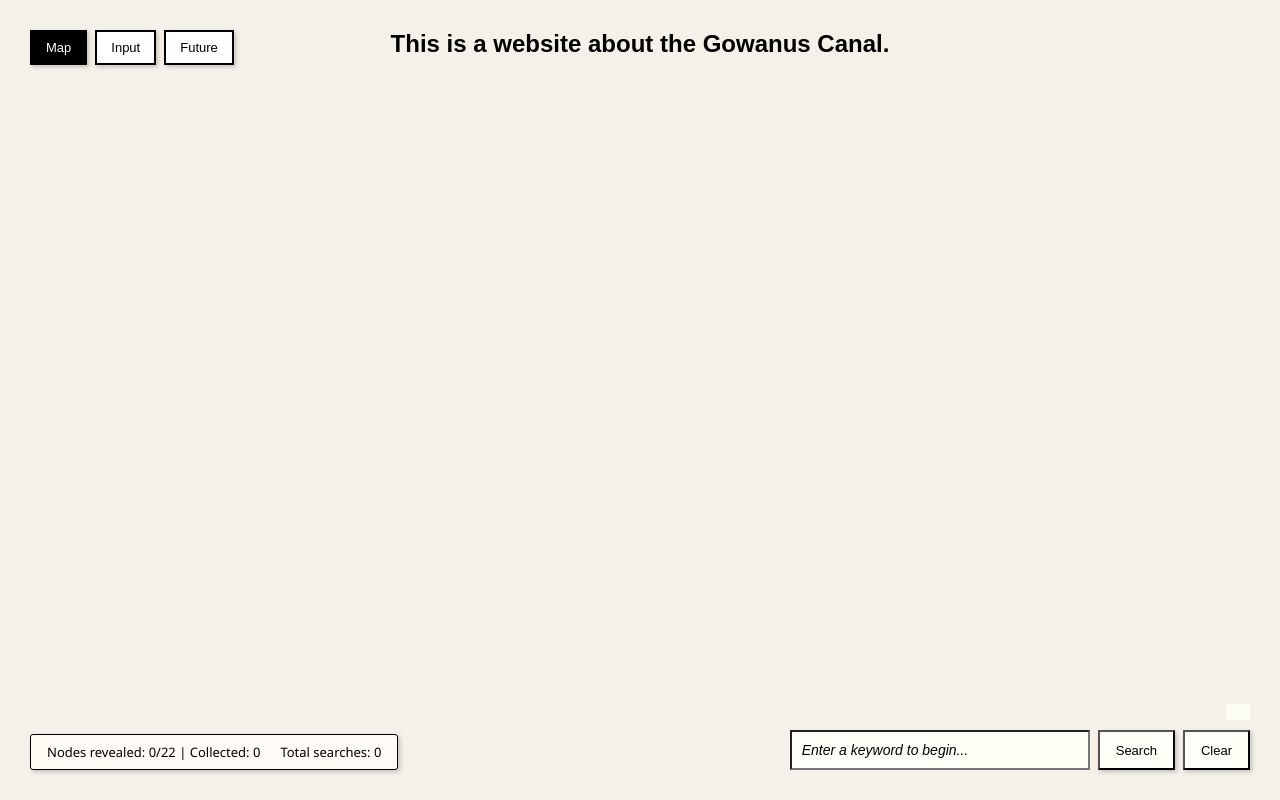
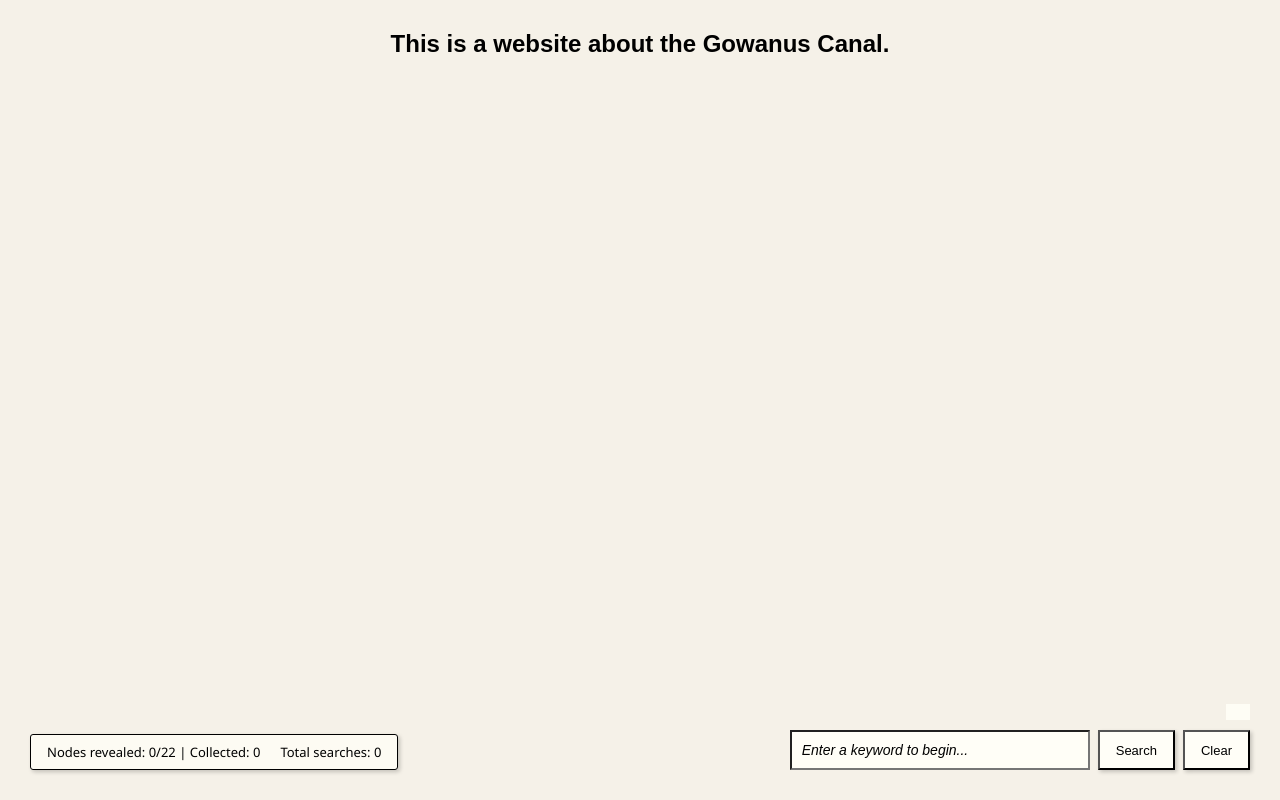
Before and after one commit to hotranchdressing/gowanus-futures-project, a website: page public/pages/map.html in a window 1280 px wide. Drawn offline with Linux system fonts and the light colour scheme; a web font is replaced by a local one.

Commit message:
redo nav

```diff
--- a/public/pages/map.html
+++ b/public/pages/map.html
@@ -13,12 +13,6 @@
     <header class="map-header">
       <h1>This is a website about the Gowanus Canal.</h1>
     </header>
-
- <nav class="site-nav">
-      <a href="/" class="nav-link active">Map</a>
-      <a href="/community" class="nav-link">Input</a>
-      <a href="/oracle" class="nav-link">Future</a>
-    </nav>
 
 <div class="search-container">
         <input
```
